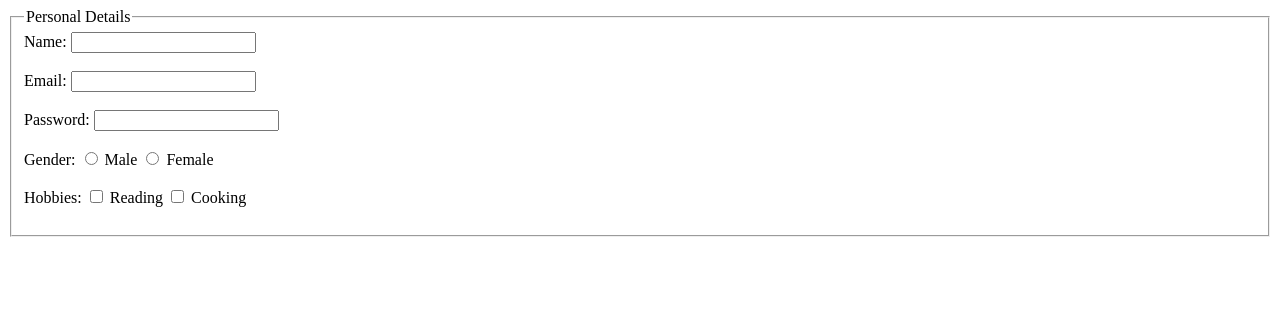
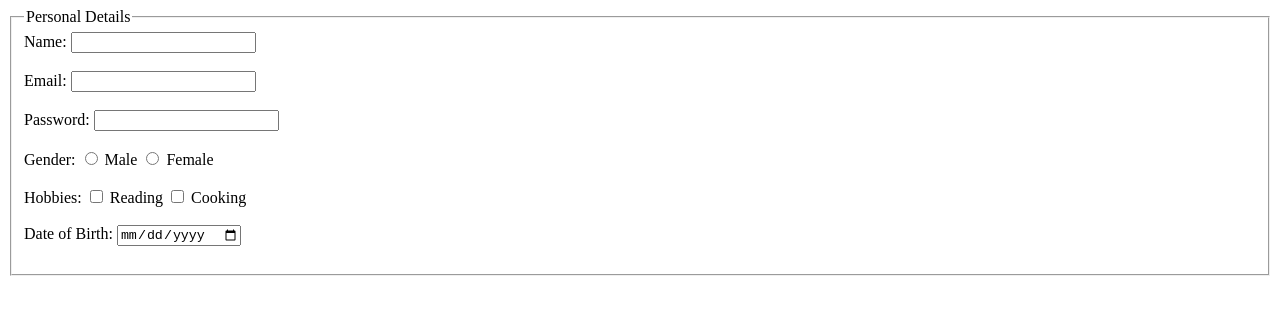
Before and after one commit to ujalamaurya0907/WDW_10163, a plain HTML site: page Web Designing workshop--1 subject/Experiment15.html in a window 1280 px wide. Drawn offline with Linux system fonts and the light colour scheme.

Commit message:
exp15 commit 2

```diff
--- a/Web Designing workshop--1 subject/Experiment15.html
+++ b/Web Designing workshop--1 subject/Experiment15.html
@@ -36,5 +36,9 @@
         <input type="checkbox" id="cooking" name="hobbies" value="cooking">
         <label for="cooking">Cooking</label><br><br>
 
+
+        <label for="dob">Date of Birth:</label>
+        <input type="date" id="dob" name="dob" required><br><br>
+
 </body>
 </html>
```
